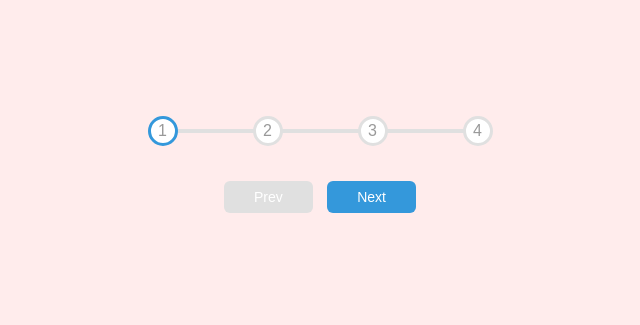
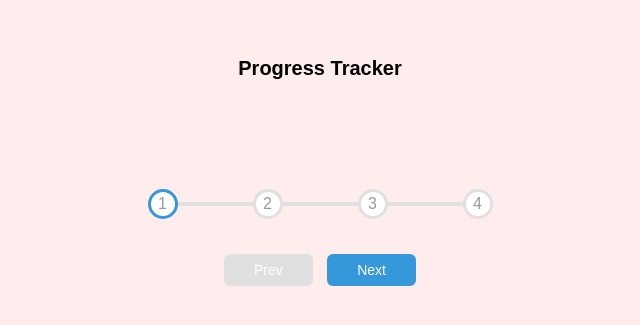
Before and after one commit to daviskj/Progress_steps, a plain HTML site: page index.html in a window 1280 px wide. Shown: the part 233-558 px from the top of the page, without its empty margins (320-960 px from the left). Drawn offline with Linux system fonts and the light colour scheme; a web font is replaced by a local one.

Commit message:
complete

```diff
--- a/index.html
+++ b/index.html
@@ -10,6 +10,9 @@
 </head>
 <body>
     <div class="container">
+        <div class="title"> <h1>Progress Tracker</h1>
+            </div>
+
         <div class="progress-container">
             <div class="progress" id="progress"></div>
             <div class="circle active">1</div>
@@ -20,6 +23,9 @@
 
         <button class="btn" id="prev" disabled>Prev</button>
         <button class="btn" id="next" >Next</button>
+
+
+
     </div>
 
 
--- a/style.css
+++ b/style.css
@@ -69,7 +69,7 @@ body {
     align-items: center;
     justify-content: center;
     border: 3px solid var(--line-border-empty);
-    transition: 1.5s ease;
+    transition: 1s ease-in;
 }
 
 .circle.active {
@@ -101,3 +101,13 @@ body {
     background-color: var(--line-border-empty);
     cursor: not-allowed;
 }
+
+.title{
+    display: flex;
+    justify-content: center;
+    padding-bottom: 6rem;
+}
+
+h1 {
+    font-size: 20px;
+}
```
